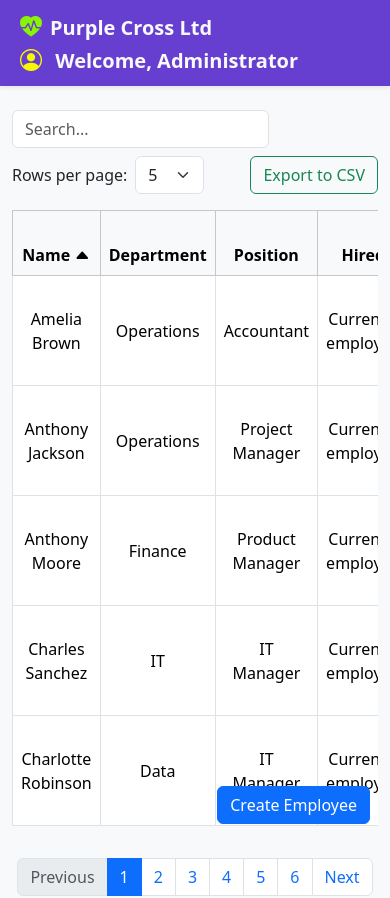
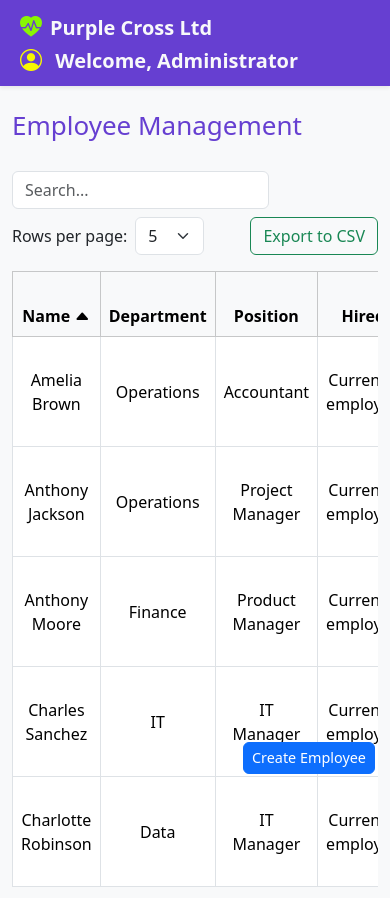
Before and after one commit to xiomarapulido/purple-cross-dashboard, a Vue app: page /employees in a window 390 px wide. Shown: the top 898 px of the page. Built offline with nearby package versions, Linux system fonts and the light colour scheme.

Commit message:
centralize storage key in constants and improve useEmployees composable

```diff
--- a/package.json
+++ b/package.json
@@ -18,6 +18,7 @@
     "@vee-validate/rules": "^4.15.0",
     "bootstrap": "^5.3.6",
     "bootstrap-icons": "^1.13.1",
+    "mitt": "^3.0.1",
     "papaparse": "^5.5.2",
     "pinia": "^3.0.1",
     "vee-validate": "^4.15.0",
--- /dev/null
+++ b/src/composables/useEmployees.ts
@@ -0,0 +1,40 @@
+import { ref } from 'vue'
+import type { Employee } from '@/types/Employee'
+import rawEmployees from '@/data/employees.json'
+import { STORAGE_KEYS } from '@/constants/storageKeys'
+
+const employees = ref<Employee[]>([])
+
+// Load employees from localStorage or fallback to default data
+function loadEmployees() {
+  const stored = localStorage.getItem(STORAGE_KEYS.employees)
+  if (stored) {
+    // Parse and set employees from stored JSON
+    employees.value = JSON.parse(stored)
+  } else {
+    // Initialize with default employees and persist to localStorage
+    employees.value = [...rawEmployees]
+    localStorage.setItem(STORAGE_KEYS.employees, JSON.stringify(employees.value))
+  }
+}
+
+// Save the current employees list to localStorage
+function saveEmployees() {
+  localStorage.setItem(STORAGE_KEYS.employees, JSON.stringify(employees.value))
+}
+
+// Remove employee by ID and update storage
+function deleteEmployee(id: number) {
+  employees.value = employees.value.filter(e => e.id !== id)
+  saveEmployees()
+}
+
+// Composable exposing employees and related methods
+export function useEmployees() {
+  return {
+    employees,
+    loadEmployees,
+    deleteEmployee,
+    saveEmployees,
+  }
+}
--- /dev/null
+++ b/src/constants/events.ts
@@ -0,0 +1,3 @@
+export const EVENTS = {
+    employeesUpdated: 'employees-updated',
+  }
--- /dev/null
+++ b/src/constants/routes.ts
@@ -0,0 +1,5 @@
+export const ROUTES = {
+    list: 'Employees',
+    edit: 'EmployeeEdit',
+    create: 'EmployeeCreate',
+  }
--- /dev/null
+++ b/src/constants/storageKeys.ts
@@ -0,0 +1,3 @@
+export const STORAGE_KEYS = {
+    employees: 'employees',
+}
--- /dev/null
+++ b/src/eventBus.ts
@@ -0,0 +1,2 @@
+import mitt from 'mitt'
+export const emitter = mitt()
--- a/src/pages/EmployeesPage.vue
+++ b/src/pages/EmployeesPage.vue
@@ -1,83 +1,81 @@
 <script setup lang="ts">
-import { ref, onMounted } from 'vue'
+import { ref, onMounted, onUnmounted } from 'vue'
 import { useRouter } from 'vue-router'
 import EmployeesTable from '@/components/employees/EmployeesTable.vue'
 import EmployeeModal from '@/components/employees/EmployeeModal.vue'
 import type { Employee } from '@/types/Employee'
-import rawEmployees from '@/data/employees.json'
+import { useEmployees } from '@/composables/useEmployees'
+import { emitter } from '@/eventBus'
+import { ROUTES } from '@/constants/routes'
+import { EVENTS } from '@/constants/events'
 
-const employees = ref<Employee[]>([])
 const router = useRouter()
+const { employees, loadEmployees, deleteEmployee } = useEmployees()
 
-const selectedEmployee = ref<Employee | null>(null)
-const showModal = ref(false)
+const selectedEmployee = ref<Employee | null>(null)  // currently selected employee for modal
+const showModal = ref(false)  // controls visibility of employee modal
 
-function loadEmployees() {
-  const stored = localStorage.getItem('employees')
-  if (stored) {
-    employees.value = JSON.parse(stored)
-  } else {
-    employees.value = [...rawEmployees]
-    localStorage.setItem('employees', JSON.stringify(employees.value))
+// Load employees on component mount and listen for update events
+onMounted(() => {
+  loadEmployees()
+  emitter.on(EVENTS.employeesUpdated, loadEmployees)  // refresh list on event
+})
+
+// Clean up event listener on component unmount
+onUnmounted(() => {
+  emitter.off(EVENTS.employeesUpdated, loadEmployees)
+})
+
+// Navigate to edit page with employee id as param
+function handleEdit(employee: Employee) {
+  router.push({ name: ROUTES.edit, params: { id: employee.id } })
+}
+
+// Confirm deletion and trigger employee removal
+function handleDelete(employee: Employee) {
+  const confirmed = confirm(`Do you want to delete ${employee.fullName}?`)
+  if (confirmed) {
+    deleteEmployee(employee.id)
   }
 }
 
-onMounted(() => {
-  loadEmployees()
-})
-
-function handleEdit(employee: Employee) {
-  router.push({ name: 'EmployeeEdit', params: { id: employee.id } })
+// Navigate to employee creation page
+function goToCreate() {
+  router.push({ name: ROUTES.create })
 }
 
-function handleDelete(employee: Employee) {
-  const confirmed = confirm(`¿Quieres eliminar a ${employee.fullName}?`)
-  if (confirmed) {
-    employees.value = employees.value.filter(e => e.id !== employee.id)
-    localStorage.setItem('employees', JSON.stringify(employees.value))
-  }
-}
-
-function goToCreate() {
-  router.push({ name: 'EmployeeCreate' })
-}
-
-function refreshList() {
-  loadEmployees()
-}
-
+// Show employee details in modal
 function handleView(employee: Employee) {
   selectedEmployee.value = employee
   showModal.value = true
 }
 
+// Close modal and clear selected employee
 function closeModal() {
   showModal.value = false
   selectedEmployee.value = null
 }
-
-window.addEventListener('employees-updated', () => {
-  refreshList()
-})
 </script>
 
 <template>
-  <div class="position-relative">
+  <div class="main-container position-relative">
+    <h1 class="page-title">Employee Management</h1>
+    <!-- Employees table with edit, delete, and view events -->
     <EmployeesTable
       :employees="employees"
       @edit-employee="handleEdit"
       @delete-employee="handleDelete"
       @view-employee="handleView"
     />
-
+    <!-- Fixed button to create new employee -->
     <button
-      class="btn btn-primary position-fixed"
-      style="bottom: 20px; right: 20px;"
+      class="btn btn-primary btn-create-fixed"
       @click="goToCreate"
+      aria-label="Create new employee"
     >
       Create Employee
     </button>
-
+    <!-- Employee details modal -->
     <EmployeeModal
       v-if="showModal"
       :employee="selectedEmployee"
@@ -86,3 +84,31 @@ window.addEventListener('employees-updated', () => {
     />
   </div>
 </template>
+
+<style scoped>
+.main-container {
+  padding-bottom: 5rem;
+}
+
+.page-title {
+  color: var(--purple);
+  font-size: 1.625rem;
+  margin-bottom: 1.875rem;
+}
+
+.btn-create-fixed {
+  position: fixed;
+  bottom: 1.25rem;
+  right: 1.25rem;
+  z-index: 1050;
+}
+
+@media (max-width: 36em) {
+  .btn-create-fixed {
+    bottom: 4.375rem;
+    right: 0.9375rem;
+    padding: 0.25rem 0.5rem;
+    font-size: 0.9rem;
+  }
+}
+</style>
--- a/src/router/index.ts
+++ b/src/router/index.ts
@@ -3,6 +3,7 @@ import type { RouteRecordRaw } from 'vue-router'
 
 import EmployeesPage from '@/pages/EmployeesPage.vue'
 import EmployeesForm from '@/components/employees/EmployeesForm.vue'
+import { ROUTES } from '@/constants/routes'
 
 const routes: RouteRecordRaw[] = [
   {
@@ -11,17 +12,17 @@ const routes: RouteRecordRaw[] = [
   },
   {
     path: '/employees',
-    name: 'Employees',
+    name: ROUTES.list,
     component: EmployeesPage
   },
   {
     path: '/employees/new',
-    name: 'EmployeeCreate',
+    name: ROUTES.create,
     component: EmployeesForm
   },
   {
     path: '/employees/:id/edit',
-    name: 'EmployeeEdit',
+    name: ROUTES.edit,
     component: EmployeesForm,
     props: true,
   }
```
Also changed, not shown: 1 other file (tests, documents, lock files or other folders).
